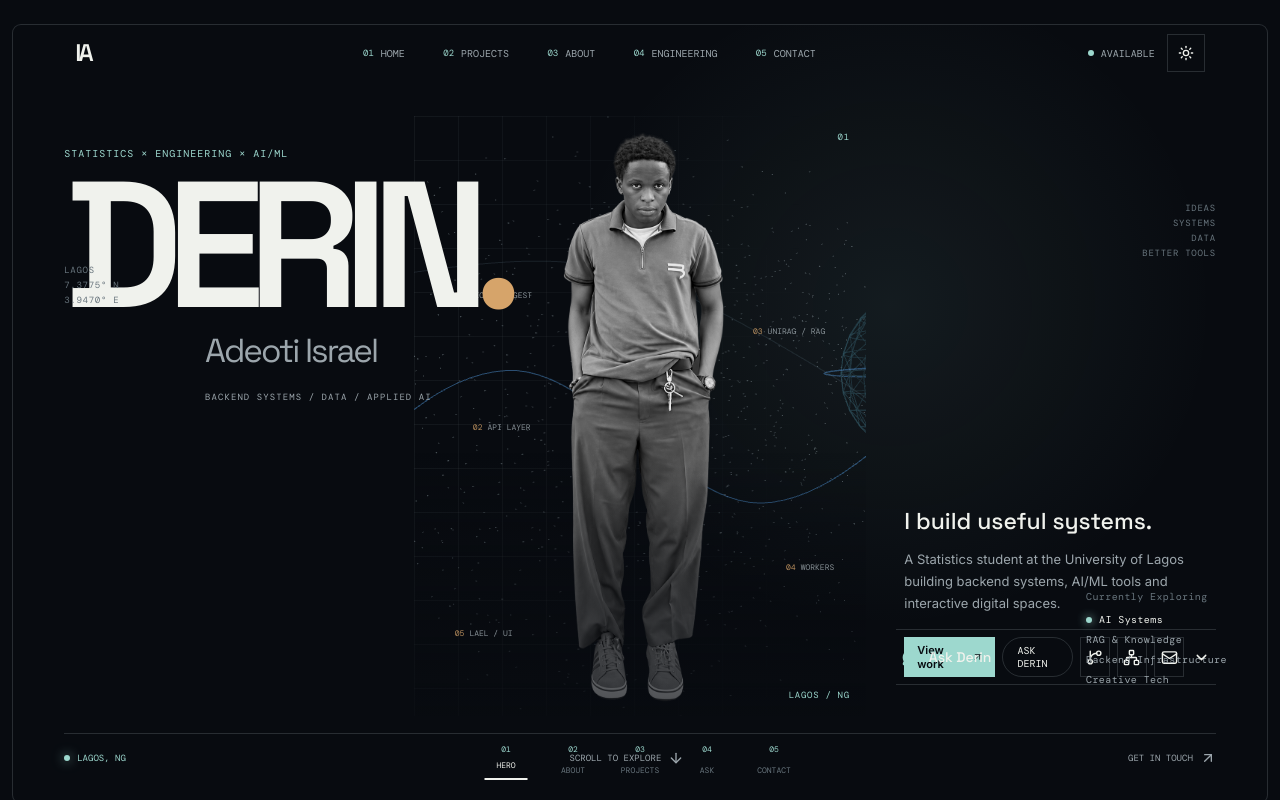
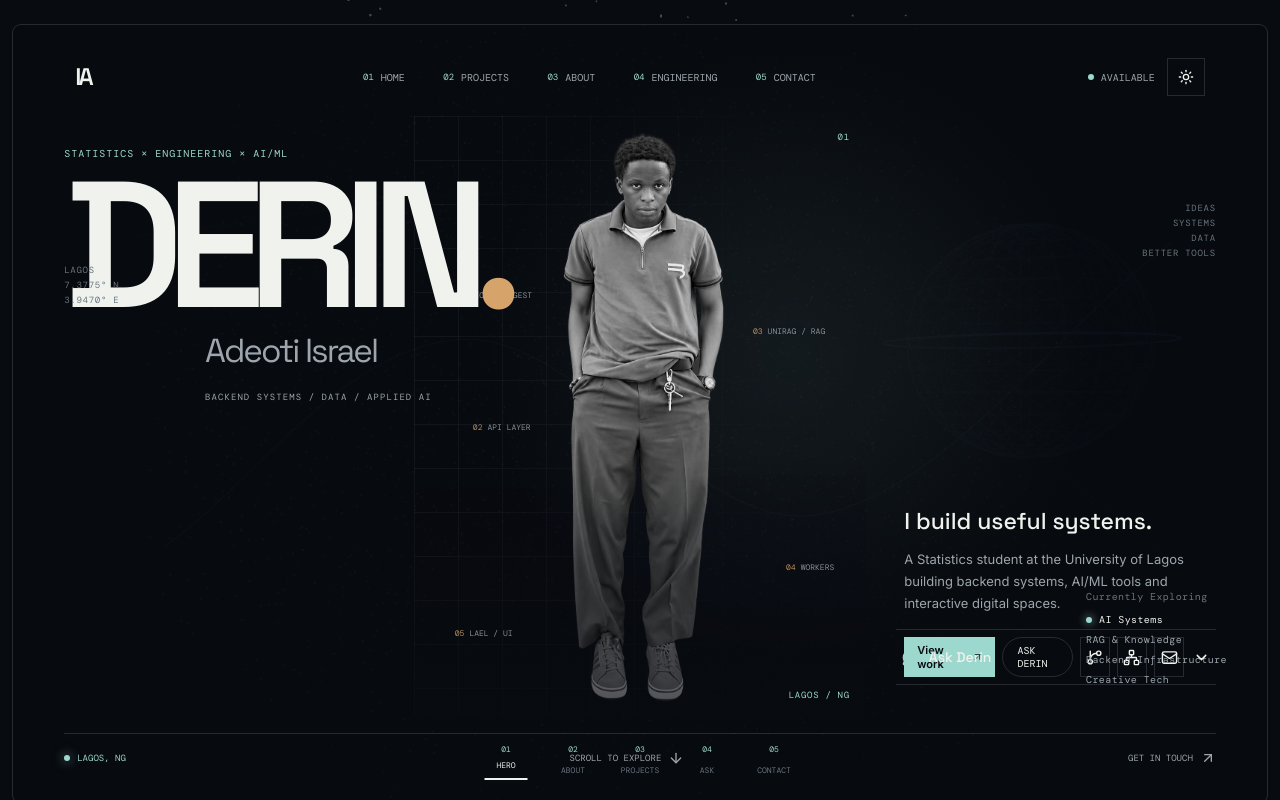
Before and after one commit to oluwaisrael/Portfolio, a React (Vite) app: page / in a window 1280 px wide. Shown: the top 800 px of the page. Built offline with nearby package versions, Linux system fonts and the light colour scheme.

Commit message:
reset landing page around persistent desktop 3D

```diff
--- a/src/App.tsx
+++ b/src/App.tsx
@@ -1,6 +1,7 @@
 import { useEffect, useState } from 'react'
 import { ArrowUpRight, Menu, Moon, Sun, X } from 'lucide-react'
 import Hero from './components/Hero'
+import ExperienceCanvas from './components/ExperienceCanvas'
 import type { SceneMode } from './components/HeroScene'
 
 const navItems = [
@@ -213,7 +214,8 @@ function App() {
       </header>
 
       <main>
-        <Hero sceneMode={sceneMode} />
+        <ExperienceCanvas sceneMode={sceneMode} />
+        <Hero />
 
         <section className="editorial-overview" data-scene-mode="identity" aria-label="Portfolio overview">
           <article className="overview-panel overview-about">
--- /dev/null
+++ b/src/components/ExperienceCanvas.tsx
@@ -0,0 +1,17 @@
+import { lazy, Suspense } from 'react'
+import type { SceneMode } from './HeroScene'
+import SceneBoundary from './SceneBoundary'
+
+const HeroScene = lazy(() => import('./HeroScene'))
+
+export default function ExperienceCanvas({ sceneMode }: { sceneMode: SceneMode }) {
+  return (
+    <div className="experience-layer" aria-hidden="true">
+      <SceneBoundary>
+        <Suspense fallback={null}>
+          <HeroScene sceneMode={sceneMode} fullScreen />
+        </Suspense>
+      </SceneBoundary>
+    </div>
+  )
+}
--- a/src/components/Hero.tsx
+++ b/src/components/Hero.tsx
@@ -1,4 +1,4 @@
-import { lazy, Suspense, useState } from 'react'
+import { useState } from 'react'
 import {
   ArrowDown,
   ArrowUpRight,
@@ -11,10 +11,6 @@ import {
 } from 'lucide-react'
 import { profile } from '../data/profile'
 import { blueprintLabels } from '../data/blueprint'
-import SceneBoundary from './SceneBoundary'
-import type { SceneMode } from './HeroScene'
-
-const HeroScene = lazy(() => import('./HeroScene'))
 
 const assistantPrompts = [
   'What does Israel build?',
@@ -152,10 +148,9 @@ function getAssistantAnswer(question: string) {
   return `Good question. Based on what I know, ${profile.displayName} is strongest around full-stack work, backend/API design, data, and retrieval-based products. Ask about Price Universe, UniRAG, Lael, availability, or contact.`
 }
 
-function Hero({ sceneMode }: { sceneMode: SceneMode }) {
+function Hero() {
   const [assistantQuestion, setAssistantQuestion] = useState('')
   const [assistantOpen, setAssistantOpen] = useState(false)
-  const [assistantSceneMode, setAssistantSceneMode] = useState<SceneMode | null>(null)
   const [assistantAnswer, setAssistantAnswer] = useState(
     `Hi, I’m ${profile.displayName}’s assistant. Ask me about his work, projects, journey or contact details.`,
   )
@@ -168,16 +163,6 @@ function Hero({ sceneMode }: { sceneMode: SceneMode }) {
     }
 
     setAssistantAnswer(getAssistantAnswer(cleanQuestion))
-    const questionValue = cleanQuestion.toLowerCase()
-    setAssistantSceneMode(
-      questionValue.includes('unirag') || questionValue.includes('rag')
-        ? 'unirag'
-        : questionValue.includes('price')
-          ? 'priceuniverse'
-          : questionValue.includes('lael')
-            ? 'lael'
-            : 'ask',
-    )
     setAssistantQuestion('')
   }
 
@@ -204,11 +189,6 @@ function Hero({ sceneMode }: { sceneMode: SceneMode }) {
       <div className="hero-stage">
         <div className="hero-image" aria-label="Portrait of Adeoti Israel">
           <div className="hero-portrait-grid" aria-hidden="true" />
-          <SceneBoundary>
-            <Suspense fallback={null}>
-            <HeroScene sceneMode={assistantOpen ? assistantSceneMode ?? 'ask' : sceneMode} />
-            </Suspense>
-          </SceneBoundary>
           {blueprintLabels.map((item) => (
             <div
               className={`hero-blueprint-label hero-blueprint-label-${item.id}`}
--- a/src/components/HeroScene.tsx
+++ b/src/components/HeroScene.tsx
@@ -145,7 +145,7 @@ function SystemBlueprint({ reducedMotion, theme, sceneMode }: { reducedMotion: b
   )
 }
 
-export default function HeroScene({ sceneMode = 'hero' }: { sceneMode?: SceneMode }) {
+export default function HeroScene({ sceneMode = 'hero', fullScreen = false }: { sceneMode?: SceneMode; fullScreen?: boolean }) {
   const visible = useDocumentVisibility()
   const theme = useSceneTheme()
   const [canRender] = useState(() => {
@@ -156,7 +156,7 @@ export default function HeroScene({ sceneMode = 'hero' }: { sceneMode?: SceneMod
   if (!canRender) return <BlueprintFallback />
   return (
     <Canvas
-      className="hero-canvas"
+      className={fullScreen ? 'experience-canvas' : 'hero-canvas'}
       camera={{ fov: 42, position: [0, 0, 5.2] }}
       dpr={window.matchMedia('(pointer: coarse)').matches ? 1 : [1, 1.35]}
       frameloop={visible ? 'always' : 'never'}
--- a/src/index.css
+++ b/src/index.css
@@ -75,6 +75,11 @@
 
 /* Final reference shell: the page reads as one framed exhibition, not a loose stack. */
 .site { max-width:1500px; margin:24px auto 0; padding:0 12px; }
+.site { position:relative; z-index:1; }
+.experience-layer { position:fixed; z-index:-1; inset:0; pointer-events:none; opacity:.72; }
+.experience-canvas { position:absolute !important; inset:0; width:100% !important; height:100% !important; pointer-events:none; }
+.hero { background:radial-gradient(circle at 62% 42%,color-mix(in srgb,var(--accent) 8%,transparent),transparent 34%),color-mix(in srgb,var(--bg) 90%,transparent); }
+.editorial-overview,.work-section,.systems-section,.about-section,.contact-section { background:color-mix(in srgb,var(--surface) 90%,transparent); }
 .nav { position:absolute; top:24px; left:50%; width:calc(100% - 48px); max-width:1476px; height:58px; transform:translateX(-50%); border:0; background:transparent; backdrop-filter:none; }
 .hero { position:relative; min-height:calc(100svh - 48px); margin:0; padding-top:58px; border:1px solid var(--line); border-radius:9px; overflow:hidden; }
 .hero-image { border:0; background:transparent; }
@@ -87,6 +92,7 @@
 
 @media (max-width:759px) {
   .site { margin:0; padding:0; }
+  .experience-layer { display:none; }
   .nav { top:0; width:100%; height:62px; padding-inline:18px; }
   .hero { min-height:100svh; border-radius:0; border-top:0; padding-top:62px; }
   .hero-exploring { display:none; }
```
